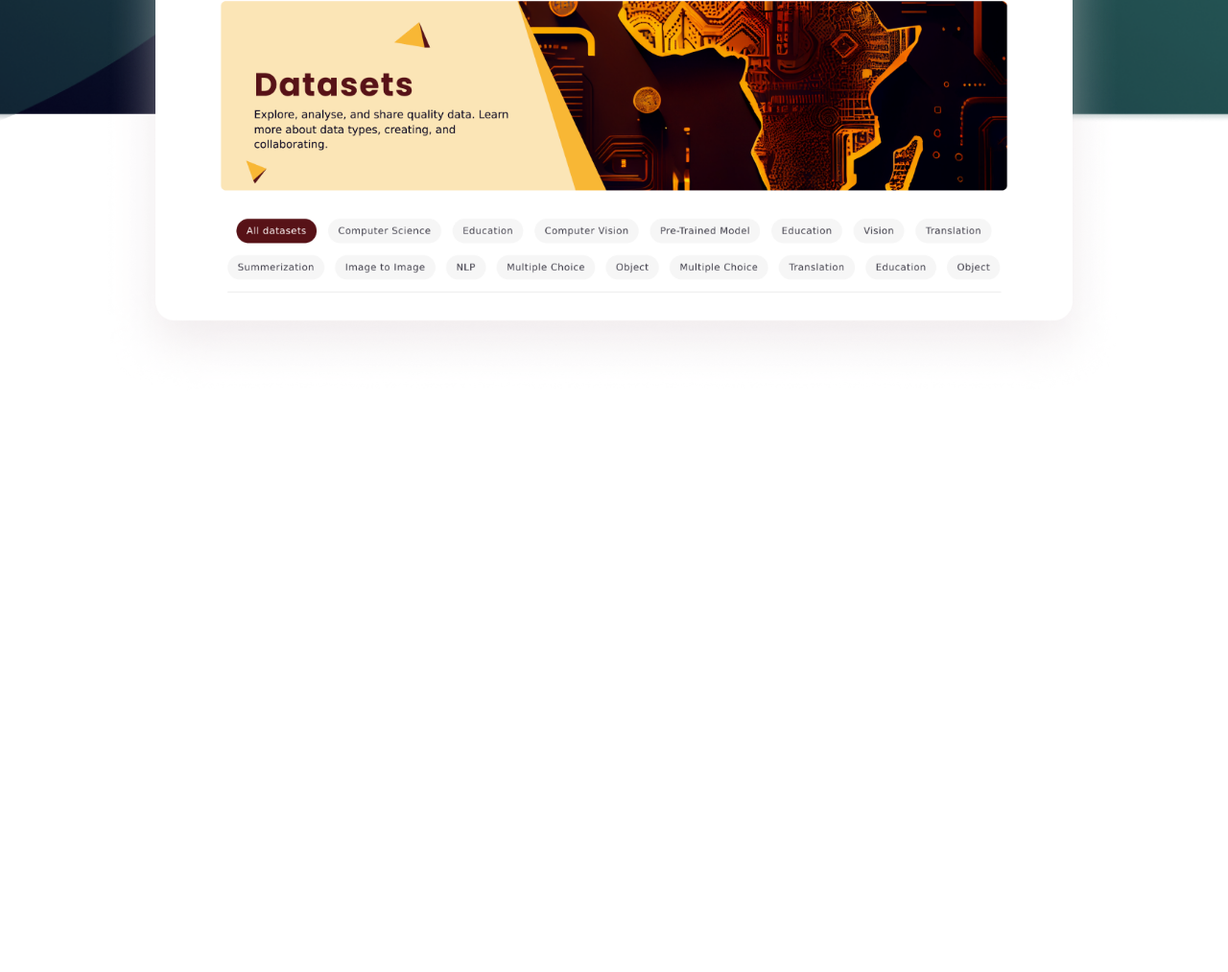
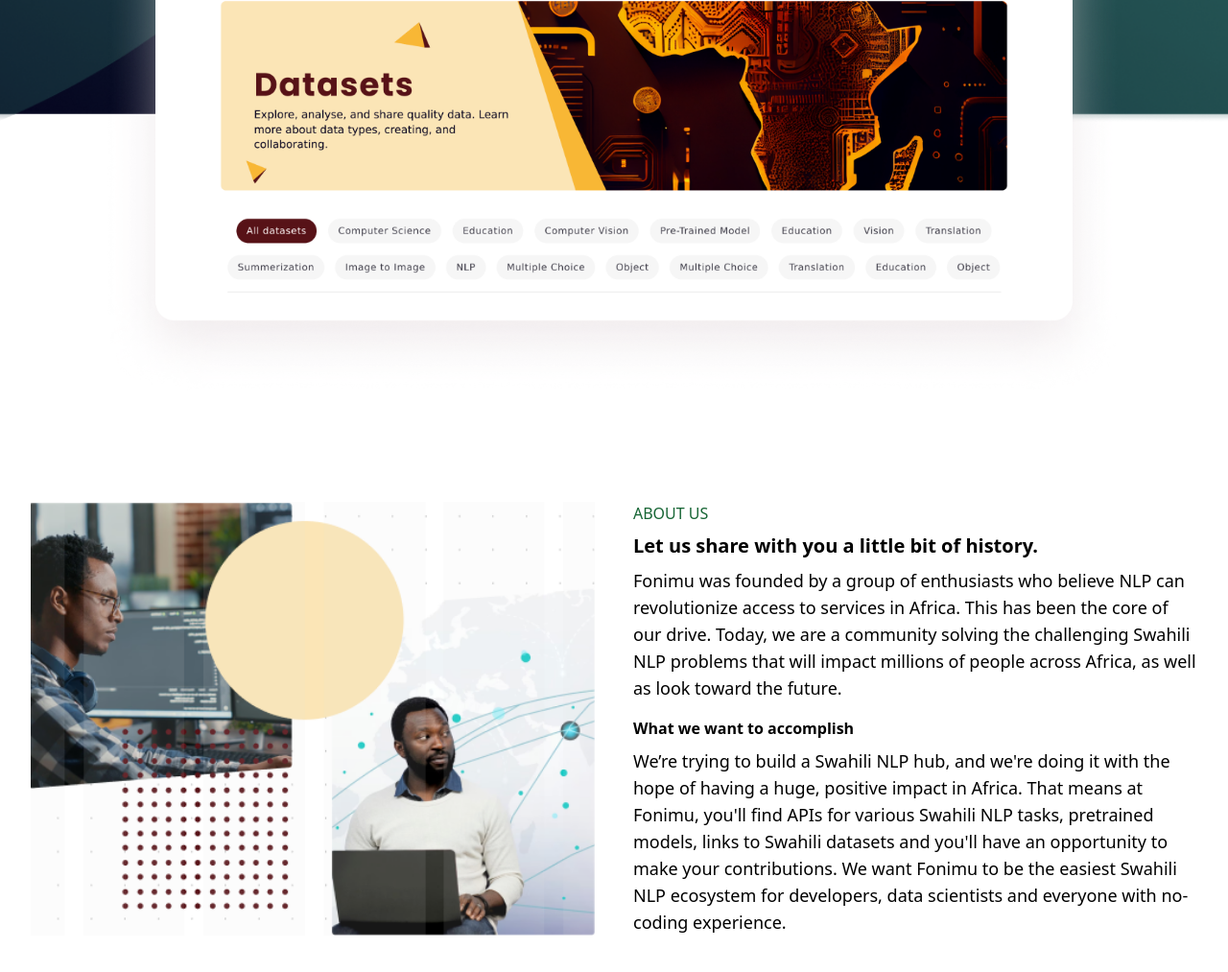
Before and after one commit to Sumally007/Fonimu007, a website: page src/index.html in a window 1280 px wide. Shown: the part 722-1735 px from the top of the page at 96% size. Before the commit the page ends 1133 px from the top, so only its background shows below. Drawn offline with Linux system fonts and the light colour scheme.

Commit message:
section one is completed

```diff
--- a/src/index.html
+++ b/src/index.html
@@ -9,12 +9,12 @@
   <body>
     <div>
       <!--content wraper-->
-
+      <!--header start-->
       <header class="grid grid-cols-12 grid-rows-4 text-white">
         <div class="-z-10 col-start-1 col-end-13 row-start-1 row-end-4">
           <img class="w-full h-full object-cover" src="/img/Path.png" alt="" />
         </div>
-
+        <!--nav start-->
         <nav
           class="grid col-start-1 col-end-13 row-start-1 row-end-1 self-start text-white"
         >
@@ -46,6 +46,7 @@
             </ul>
           </div>
         </nav>
+        <!--nav end-->
         <div
           class="grid col-start-2 col-end-12 row-start-2 row-end-2 place-self-center text-center -mt-32"
         >
@@ -65,9 +66,44 @@
         </div>
       </header>
 
-      <!--nav end-->
+      <!--header end-->
 
-      <main></main>
+      <main class="mx-8 py-28">
+        <!--section one start-->
+        <section class="">
+          <div class="grid grid-cols-2 gap-10">
+            <div>
+              <img class="w-full h-full" src="/img/Capture1.PNG" alt="" />
+            </div>
+            <div>
+              <h2 class="text-base uppercase text-green-800 mb-2">About us</h2>
+              <h3 class="text-xl font-bold mb-2">
+                Let us share with you a little bit of history.
+              </h3>
+              <p class="text-lg mb-4">
+                Fonimu was founded by a group of enthusiasts who believe NLP can
+                revolutionize access to services in Africa. This has been the
+                core of our drive. Today, we are a community solving the
+                challenging Swahili NLP problems that will impact millions of
+                people across Africa, as well as look toward the future.
+              </p>
+              <h3 class="text-base font-bold mb-2">
+                What we want to accomplish
+              </h3>
+              <p class="text-lg">
+                We’re trying to build a Swahili NLP hub, and we're doing it with
+                the hope of having a huge, positive impact in Africa. That means
+                at Fonimu, you'll find APIs for various Swahili NLP tasks,
+                pretrained models, links to Swahili datasets and you'll have an
+                opportunity to make your contributions. We want Fonimu to be the
+                easiest Swahili NLP ecosystem for developers, data scientists
+                and everyone with no-coding experience.
+              </p>
+            </div>
+          </div>
+        </section>
+        <!--section one end-->
+      </main>
     </div>
   </body>
 </html>
```
Also changed, not shown: src/output.css.
